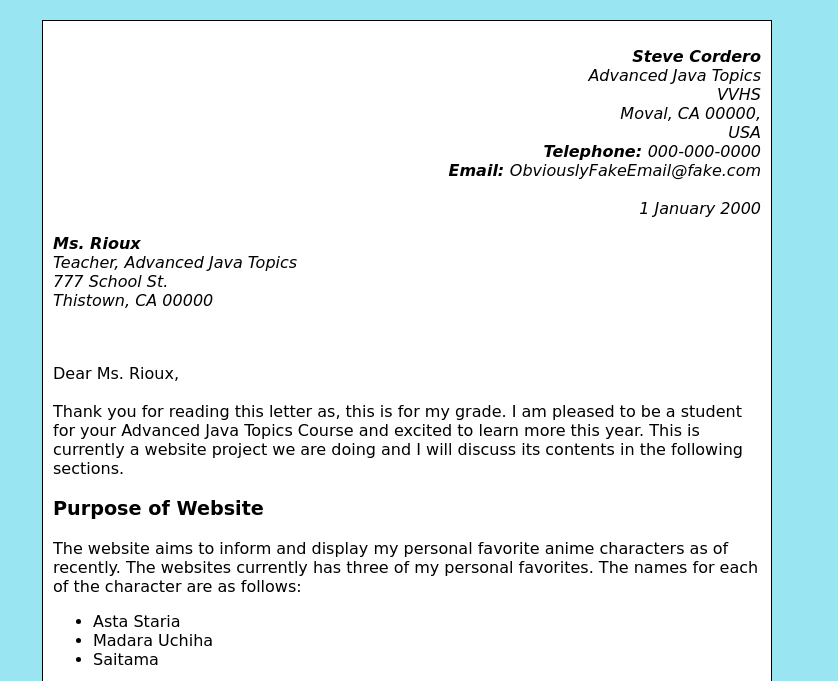
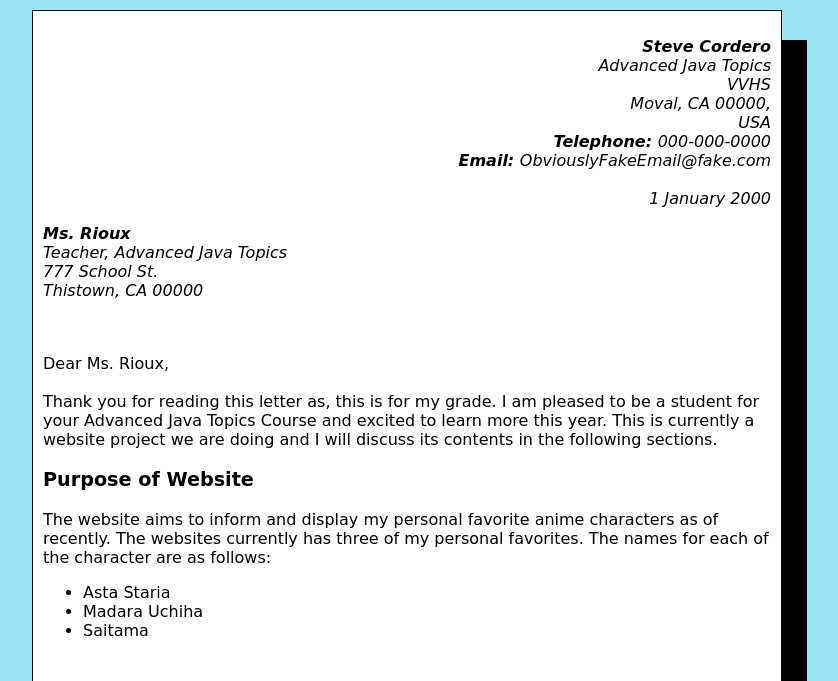
Before and after one commit to SteveCordero/HTML-CSS-Project, a plain HTML site: page index.html in a window 1280 px wide. Shown: the part 1339-2020 px from the top of the page, without its empty margins (308-1146 px from the left). Drawn offline with Linux system fonts and the light colour scheme; a web font is replaced by a local one.

Commit message:
Added a box shadow and border onto the formatted letter in index.html

```diff
--- a/index.html
+++ b/index.html
@@ -70,7 +70,7 @@
 
 
       <!-- this i s the area for the formatted letter -->
-      <table style="width: 750px" class="center">
+      <table style="width: 750px" class="center" id="letterbox">
         <tr>
           <td style="border: 1px solid black" class="letter" >
             <p style="text-align: right">
--- a/style.css
+++ b/style.css
@@ -118,3 +118,9 @@ td{
 .letter{
   background-color: white;
 }
+
+#letterbox{
+  border: 0px solid;
+  padding: 0px;
+  box-shadow: 25px 30px;
+}
```
Also changed, not shown: asta.html (+4 -2 lines).
